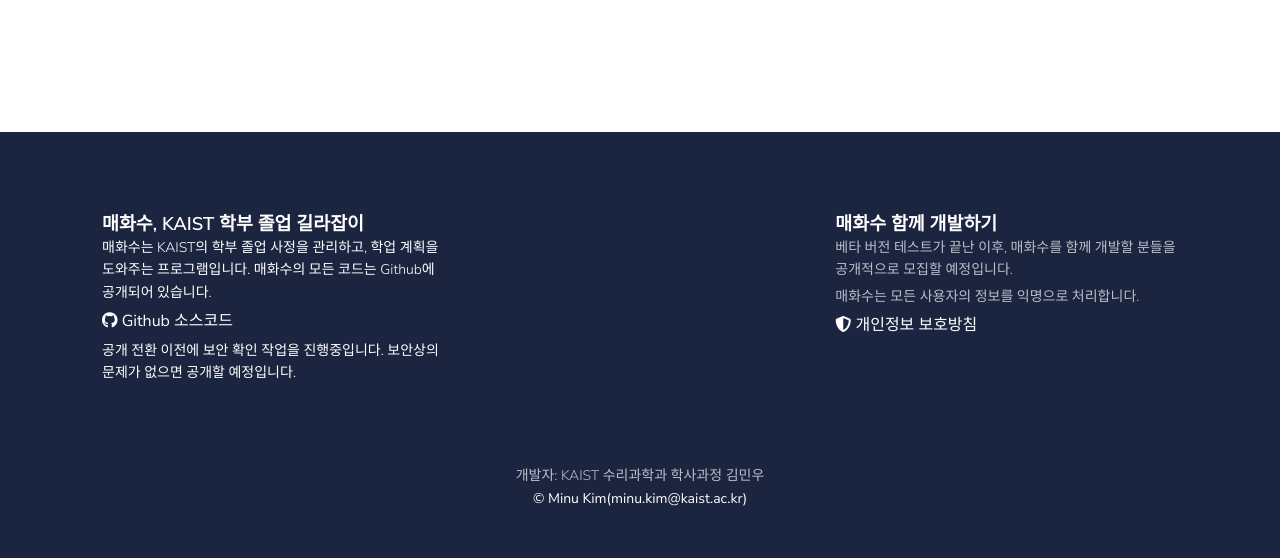
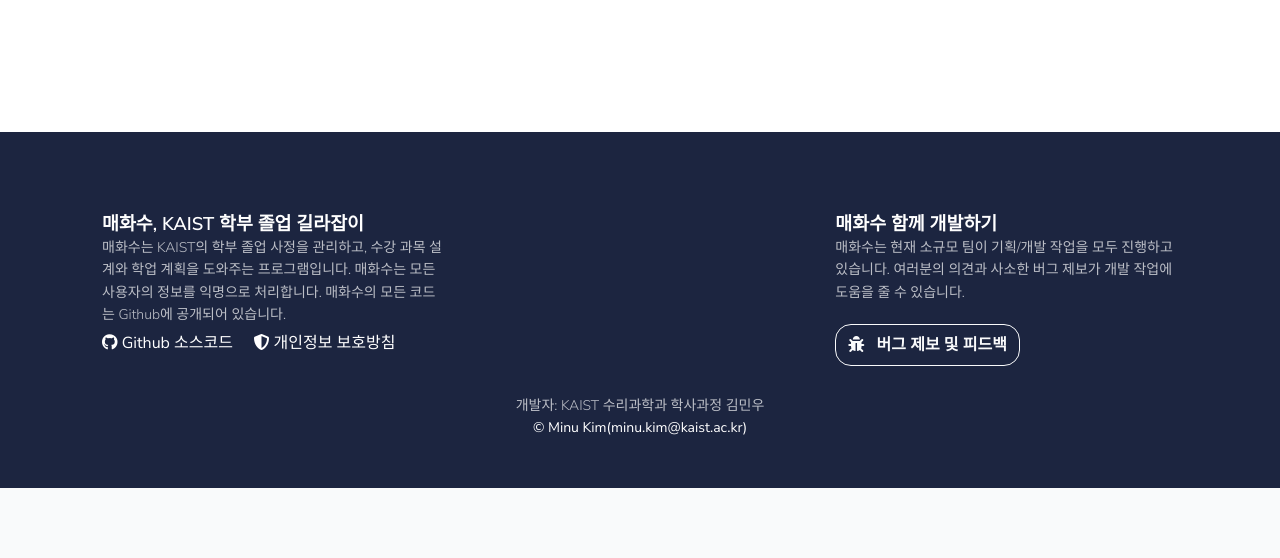
Before and after one commit to jadehaus/UCE-KAIST-Public, a Flask app: page / in a window 1280 px wide. Shown: the part 3017-3575 px from the top of the page. After the commit the page ends 3505 px from the top, so only its background shows below. Run offline with Flask 2, Linux system fonts and the light colour scheme; parts of the project's set-up code (start-up, migrations or seed data) failed here and were passed over; some libraries are stand-ins or nearby versions.

Commit message:
Beta version release

```diff
--- a/app/templates/includes/footer.html
+++ b/app/templates/includes/footer.html
@@ -3,27 +3,25 @@
             <div class="row justify-content-center">
                 <div class="col-12 col-md-4">
                     <span class="h5">매화수, KAIST 학부 졸업 길라잡이</span>
-                    <p class="text-white font-small mb-0">매화수는 KAIST의 학부 졸업 사정을 관리하고, 학업 계획을 도와주는 프로그램입니다. 매화수의 모든 코드는 Github에 공개되어 있습니다.</p>
+                    <p class="text-muted font-small mb-0">매화수는 KAIST의 학부 졸업 사정을 관리하고, 수강 과목 설계와 학업 계획을 도와주는 프로그램입니다. 매화수는 모든 사용자의 정보를 익명으로 처리합니다. 매화수의 모든 코드는 Github에 공개되어 있습니다.</p>
                     <ul class="social-buttons mb-0 mb-lg-0">
                         <li>
-                            <a href="https://github.com/MinuKim-KAIST/UCE-KAIST" aria-label="github social link" class="icon-white me-2">
-                                <span class="fab fa-github"></span> Github 소스코드
+                            <a href="https://github.com/MinuKim-KAIST/UCE-KAIST-Public" aria-label="github social link" class="icon-white me-2">
+                                <span class="fab fa-github"></span> Github 소스코드 &nbsp; &nbsp; <span class="fas fa-shield-alt"></span> 개인정보 보호방침
                             </a>
                         </li>
                     </ul>
-                    <p class="text-white font-small mb-5">공개 전환 이전에 보안 확인 작업을 진행중입니다. 보안상의 문제가 없으면 공개할 예정입니다.</p>
                 </div>
                 <div class="col-12 col-md-4"></div>
                 <div class="col-12 col-md-4">
                     <span class="h5">매화수 함께 개발하기</span>
 <!--                    <p class="text-muted font-small mb-0">매화수 개발에 동참하고 싶다면, 아래 이메일(김민우, minu.kim@kaist.ac.kr)로 연락주세요.</p>-->
-                    <p class="text-muted font-small mb-1">베타 버전 테스트가 끝난 이후, 매화수를 함께 개발할 분들을 공개적으로 모집할 예정입니다.</p>
-                    <p class="text-muted font-small mb-0">매화수는 모든 사용자의 정보를 익명으로 처리합니다.</p>
+                    <p class="text-muted font-small mb-1">매화수는 현재 소규모 팀이 기획/개발 작업을 모두 진행하고 있습니다. 여러분의 의견과 사소한 버그 제보가 개발 작업에 도움을 줄 수 있습니다.</p>
+                    <br>
                     <ul class="social-buttons mb-5 mb-lg-0">
                         <li>
-                            <a href="/privacy" aria-label="link" class="icon-white me-2">
-                                <span class="fas fa-shield-alt"></span> 개인정보 보호방침
-                            </a>
+                            <a href="https://forms.gle/mZ6UoD47ZVY6DzEM8"
+                                class="btn btn-outline-gray-100 d-none d-xl-inline me-md-3"><span class="fas fa-bug me-2"></span> 버그 제보 및 피드백</a>
                         </li>
                     </ul>
                 </div>
--- a/app/templates/includes/navigation.html
+++ b/app/templates/includes/navigation.html
@@ -27,7 +27,7 @@
                         <li class="nav-item"><a href="{{ url_for('course_add') }}" class="nav-link"> 과목 추가하기 </a></li>
                         <li class="nav-item"><a href="{{ url_for('course_view') }}" class="nav-link"> 수강 과목 목록 </a></li>
                         <li class="nav-item"><a href="{{ url_for('course_analysis') }}" class="nav-link"> 졸업 요건 분석 </a></li>
-<!--                        <li class="nav-item"><a href="#" class="nav-link"> 과목 추천 시스템 <span class="badge bg-secondary" >AI</span>(TBA) </a></li>-->
+                        <li class="nav-item"><a href="{{ url_for('techtree') }}" class="nav-link"> 과목 추천 시스템 <span class="badge bg-secondary" >NEW</span> </a></li>
                     </ul>
                     {% endif %}
                 </div>
@@ -40,10 +40,6 @@
                     <a href="{{ url_for('logout') }}"
                        class="btn btn-outline-gray-100 d-none d-lg-inline me-md-3"><span class="fas fa-sign-out-alt me-2"></span> 로그아웃</a>
                     {% endif %}
-                    {% if current_user.is_authenticated %}
-                    <a href="https://forms.gle/mZ6UoD47ZVY6DzEM8"
-                       class="btn btn-outline-gray-100 d-none d-lg-inline me-md-3"><span class="fas fa-bug me-2"></span> 버그 제보 및 피드백</a>
-                    {% endif %}
                     <button class="navbar-toggler ms-2" type="button" data-bs-toggle="collapse" data-bs-target="#navbar_global" aria-controls="navbar_global" aria-expanded="false" aria-label="Toggle navigation">
                         <span class="navbar-toggler-icon"></span>
                     </button>
--- a/requirements.txt
+++ b/requirements.txt
@@ -12,3 +12,5 @@
 gunicorn==20.0.4
 jinja2==2.11.3
 sqlalchemy==1.3.23
+MarkupSafe==2.0.1
+itsdangerous==2.0.1
```
Also changed, not shown: app/templates/course_view.html (+28 -8 lines).
